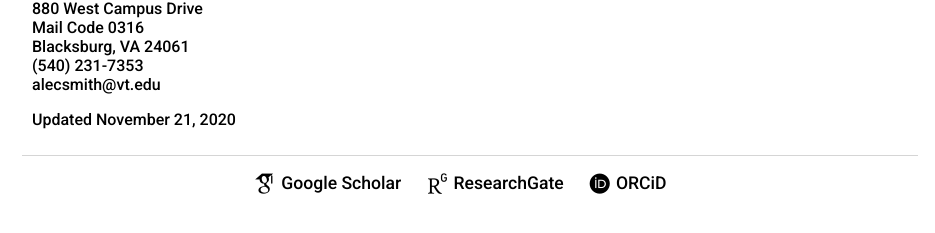
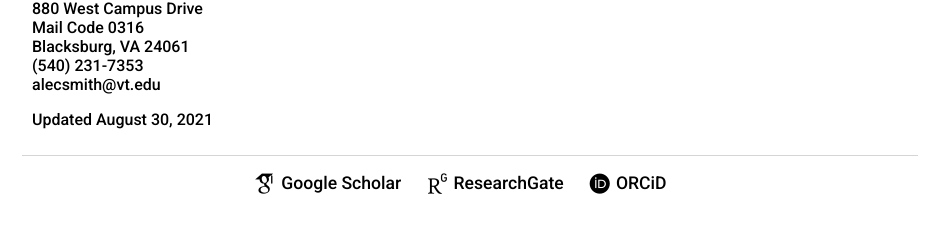
Before and after one commit to alecsmith/alecsmith.github.io, a Jekyll site: the page built from index.html, in a window 1280 px wide. Shown: the part 384-617 px from the top of the page, without its empty margins (170-1105 px from the left). Built offline with Jekyll 4.4.1, drawn with Linux system fonts in a browser that asks for light colours; some web fonts are replaced.

Commit message:
Updated date

```diff
--- a/index.html
+++ b/index.html
@@ -25,5 +25,5 @@ title: Alec Smith
 <!--	<p></p>
  </div><!-- /.blurb -->
 <p style="color:black;font-size:1em;" align="left">
-	Updated November 21, 2020
+	Updated August 30, 2021
 </p>
```
